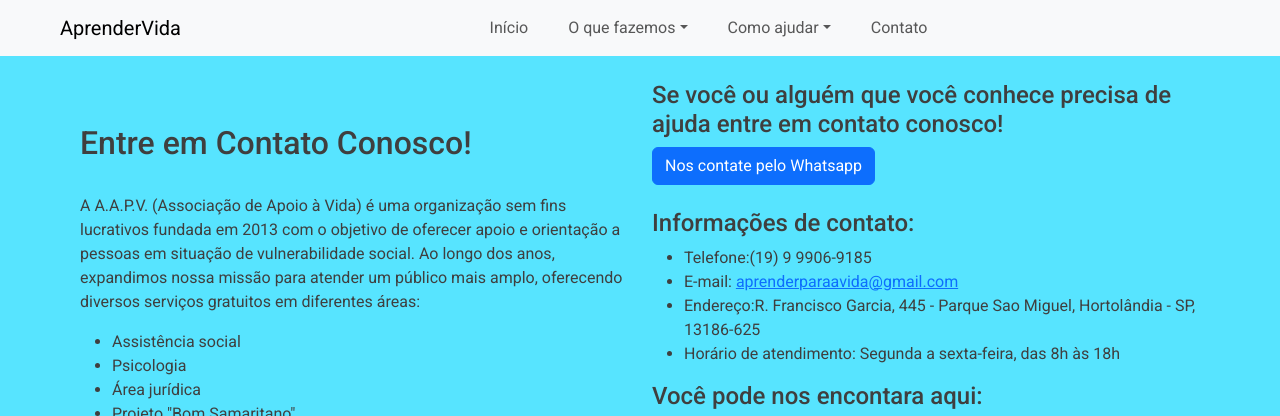
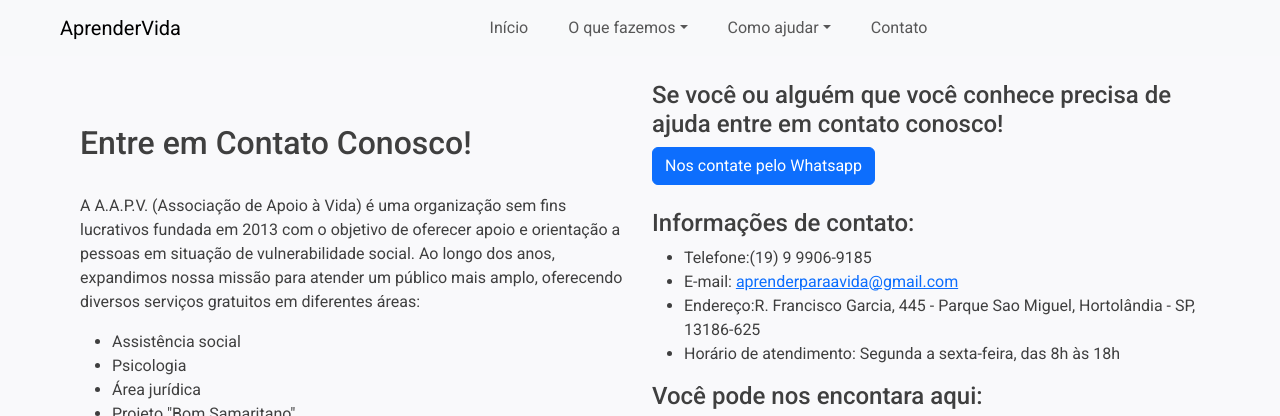
Before and after one commit to LeonardoBrum0907/aprender-para-a-vida, a Django app: page /contato in a window 1280 px wide. Shown: the top 416 px of the page. Run offline with Django 5.2, Linux system fonts and the light colour scheme; some libraries are stand-ins or nearby versions.

Commit message:
Trocando cor da scren para branco

```diff
--- a/src/templates/aprender_para_vida/contato.html
+++ b/src/templates/aprender_para_vida/contato.html
@@ -2,7 +2,7 @@
 {% load static %}
 
 {% block template %}
-  <section class="screen bg-blue-1 d-flex align-items-center">
+  <section class="screen bg-white-1 d-flex align-items-center">
     <div class="row">
       <div class="col-sm-6 d-flex flex-column justify-content-center">
         <h2>Entre em Contato Conosco!</h2>
```
